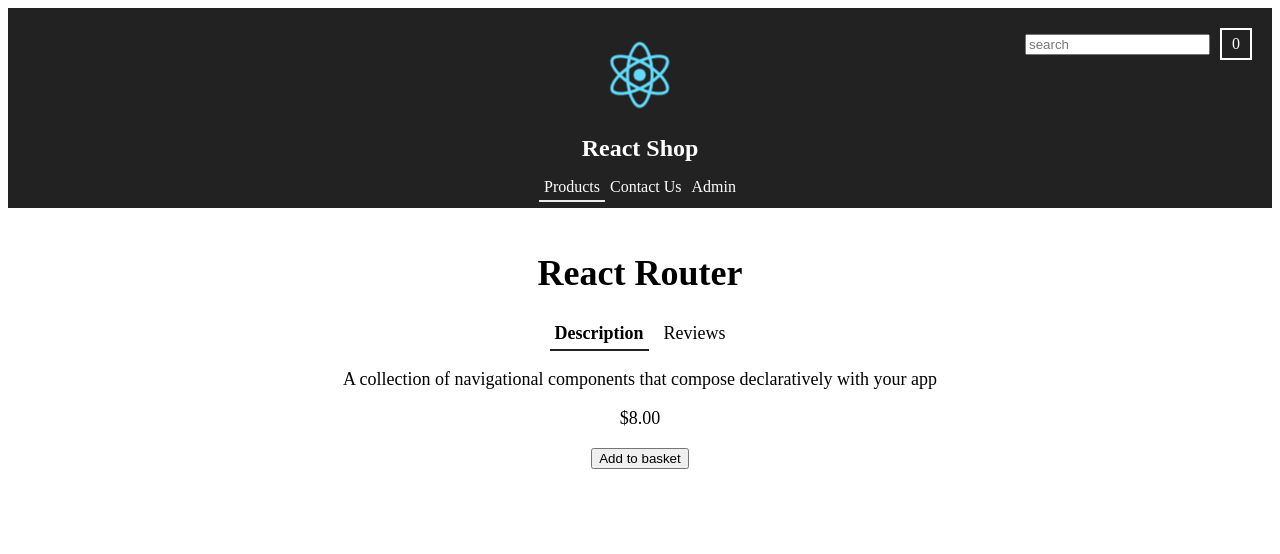
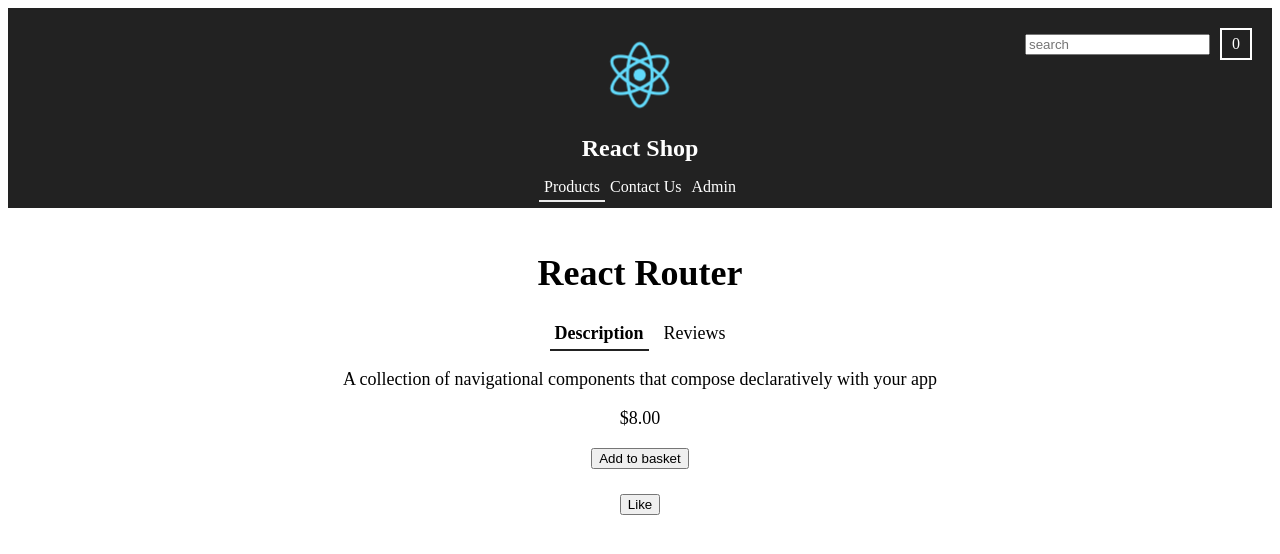
Before and after one commit to mcartagena/reactshop, a React (Create React App) app: page /products/1 in a window 1280 px wide. Shown: the top 554 px of the page. Built offline with nearby package versions, Linux system fonts and the light colour scheme.

Commit message:
adding like botton

```diff
--- a/src/Product.tsx
+++ b/src/Product.tsx
@@ -11,10 +11,48 @@
   onAddToBasket: () => void;
 }
 
+interface ILikeState {
+  likes: number;
+  lastLike: Date | null;
+}
+
+const initialLikeState: ILikeState = {
+  likes: 0,
+  lastLike: null
+};
+
+enum LikeActionTypes {
+  LIKE = "LIKE"
+}
+
+interface ILikeAction {
+  type: LikeActionTypes.LIKE;
+  now: Date;
+}
+
+type LikeActions = ILikeAction;
+
+const reducer = (state: ILikeState = initialLikeState, action: LikeActions) => {
+  switch (action.type) {
+  case LikeActionTypes.LIKE:
+  return { ...state, likes: state.likes + 1, lastLike: action.now };
+  }
+  return state;
+ };
+
 const Product: React.SFC<IProps> = props => {
   const product = props.product;
+
+  const [{ likes, lastLike }, dispatch]: [
+    ILikeState,
+    (action: ILikeAction) => void
+  ] = React.useReducer(reducer, initialLikeState);
+
   const handleAddClick = () => {
     props.onAddToBasket();
+  };
+  const handleLikeClick = () => {
+    dispatch({ type: LikeActionTypes.LIKE, now: new Date() });
   };
   if (!product) {
     return null;
@@ -50,6 +88,14 @@
       {!props.inBasket && (
         <button onClick={handleAddClick}>Add to basket</button>
       )}
+      <div className="like-container">
+        {likes > 0 && (
+          <div>{`I like this x ${likes}, last at ${lastLike}`}</div>
+        )}
+        <button onClick={handleLikeClick}>
+          {likes > 0 ? "Like again" : "Like"}
+        </button>
+      </div>
     </React.Fragment>
   );
 };
--- a/src/index.css
+++ b/src/index.css
@@ -166,3 +166,10 @@
   padding: 5px 10px;
   border: white solid 2px;
 }
+.like-container {
+  margin-top: 20px;
+}
+
+.like-container button {
+  margin-top: 5px;
+}
```
Lines whose indentation alone changed are shown as unchanged.
